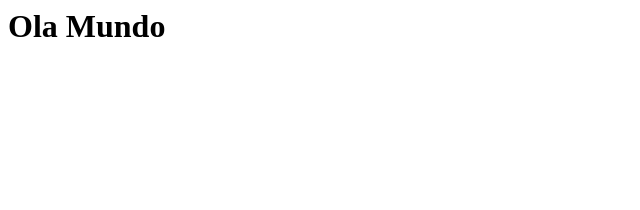
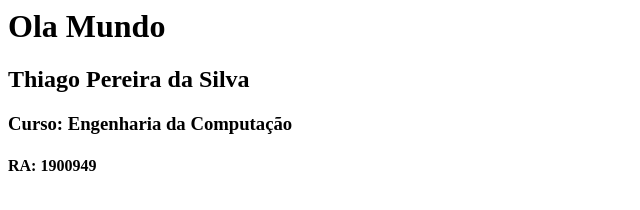
Before and after one commit to thiago4523/aula-impacta, a plain HTML site: page index.html in a window 1280 px wide. Shown: the whole page, without its empty margins (0-640 px from the left). Drawn offline with Linux system fonts and the light colour scheme.

Commit message:
Atualização das Informações

```diff
--- a/index.html
+++ b/index.html
@@ -1 +1,4 @@
 <h1> Ola Mundo </h1>
+<h2>Thiago Pereira da Silva </h2>
+<h3> Curso: Engenharia da Computação </h3>
+<h4> RA: 1900949 </h4>
```
